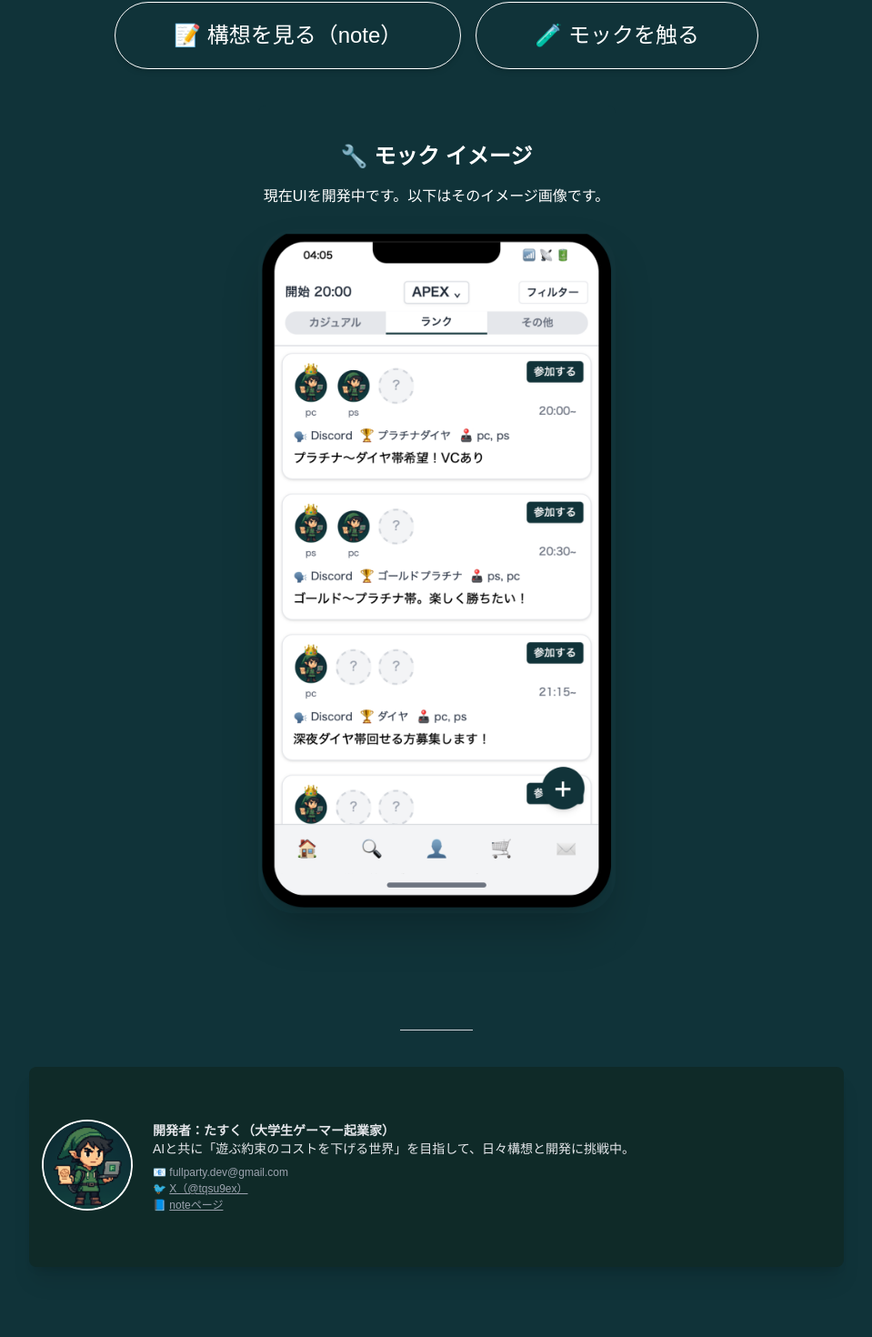
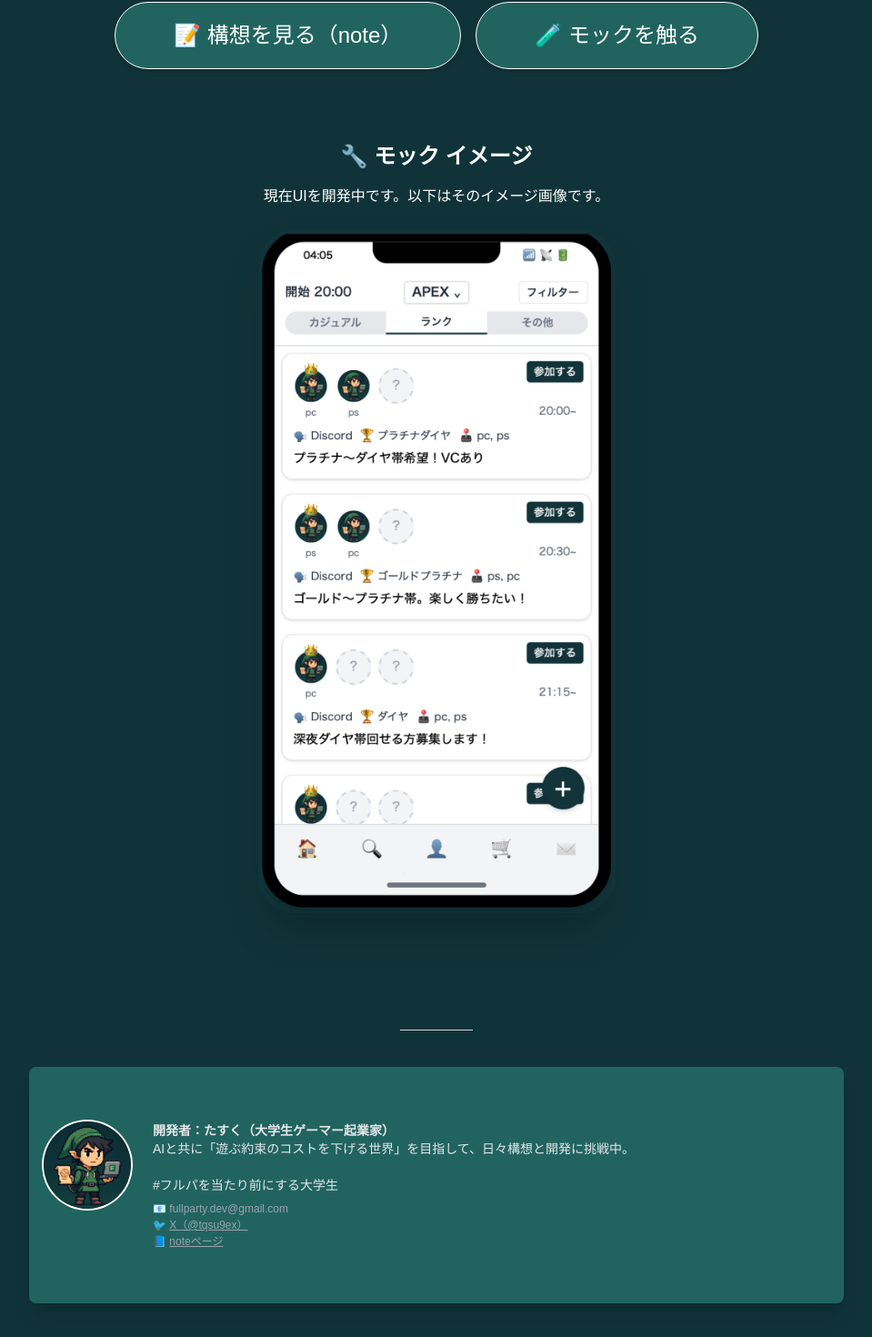
Before and after one commit to fullparty-dev/fullparty_app, a Next.js app: page / in a window 1280 px wide. Shown: the part 749-2219 px from the top of the page at 91% size, without its empty margins (160-1119 px from the left). Built offline with nearby package versions, Linux system fonts and the light colour scheme.

Commit message:
fix: unify CTA button color to match footer (#21645f)

```diff
--- a/src/app/page.js
+++ b/src/app/page.js
@@ -19,14 +19,14 @@
           href="https://note.com/tasu9ex"
           target="_blank"
           rel="noopener noreferrer"
-          className="px-8 sm:px-12 md:px-16 py-5 text-lg sm:text-xl md:text-2xl bg-primary text-white border border-white rounded-full shadow-md hover:bg-[#184437] hover:scale-105 transition-transform duration-200 cursor-pointer whitespace-nowrap"
+          className="px-8 sm:px-12 md:px-16 py-5 text-lg sm:text-xl md:text-2xl bg-[#21645f] text-white border border-white rounded-full shadow-md hover:bg-[#184437] hover:scale-105 transition-transform duration-200 cursor-pointer whitespace-nowrap"
         >
           📝 構想を見る（note）
         </a>
 
         <a
           href="/party/home"
-          className="px-8 sm:px-12 md:px-16 py-5 text-lg sm:text-xl md:text-2xl bg-primary text-white border border-white rounded-full shadow-md hover:bg-[#184437] hover:scale-105 transition-transform duration-200 cursor-pointer whitespace-nowrap"
+          className="px-8 sm:px-12 md:px-16 py-5 text-lg sm:text-xl md:text-2xl bg-[#21645f] text-white border border-white rounded-full shadow-md hover:bg-[#184437] hover:scale-105 transition-transform duration-200 cursor-pointer whitespace-nowrap"
         >
           🧪 モックを触る
         </a>
@@ -64,7 +64,7 @@
       <hr className="w-20 border-gray-300" />
 
       <footer className="mt-24 w-full flex justify-center">
-        <section className="text-sm text-gray-200 w-full max-w-4xl px-4 py-[60px] rounded-lg bg-[#0f2a28] shadow-xl">
+        <section className="text-sm text-gray-200 w-full max-w-4xl px-4 py-[60px] rounded-lg bg-[#21645f] shadow-xl">
           <div className="flex flex-col md:flex-row items-start gap-6">
             <img
               src="/avatar.png"
@@ -74,7 +74,8 @@
             <div className="space-y-2">
               <p>
                 <strong>開発者：たすく（大学生ゲーマー起業家）</strong><br />
-                AIと共に「遊ぶ約束のコストを下げる世界」を目指して、日々構想と開発に挑戦中。
+                AIと共に「遊ぶ約束のコストを下げる世界」を目指して、日々構想と開発に挑戦中。<br /><br />
+                #フルパを当たり前にする大学生
               </p>
               <div className="text-xs text-gray-400 space-y-0.5">
                 <p>📧 fullparty.dev@gmail.com</p>
```
Also changed, not shown: public/banner.png.
